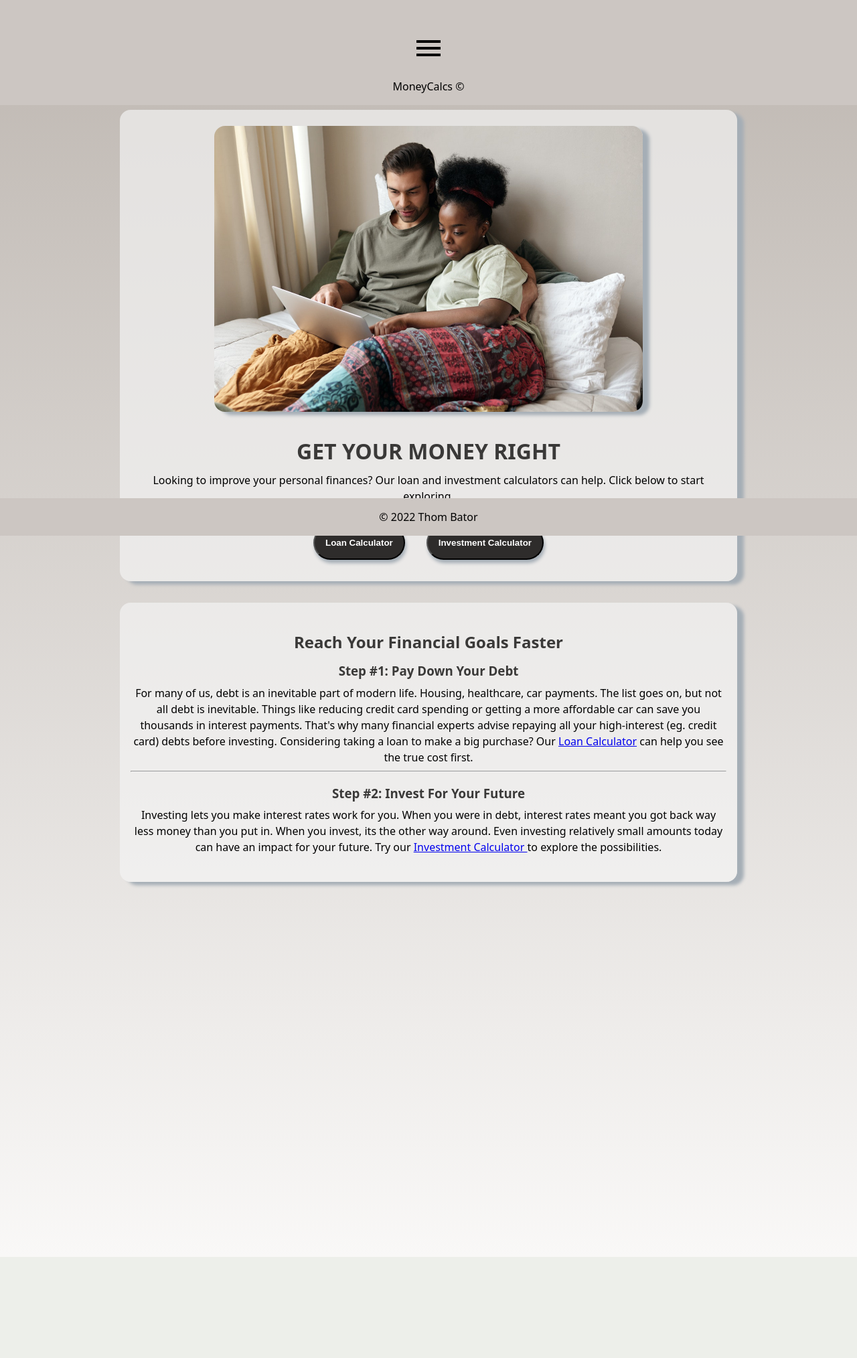
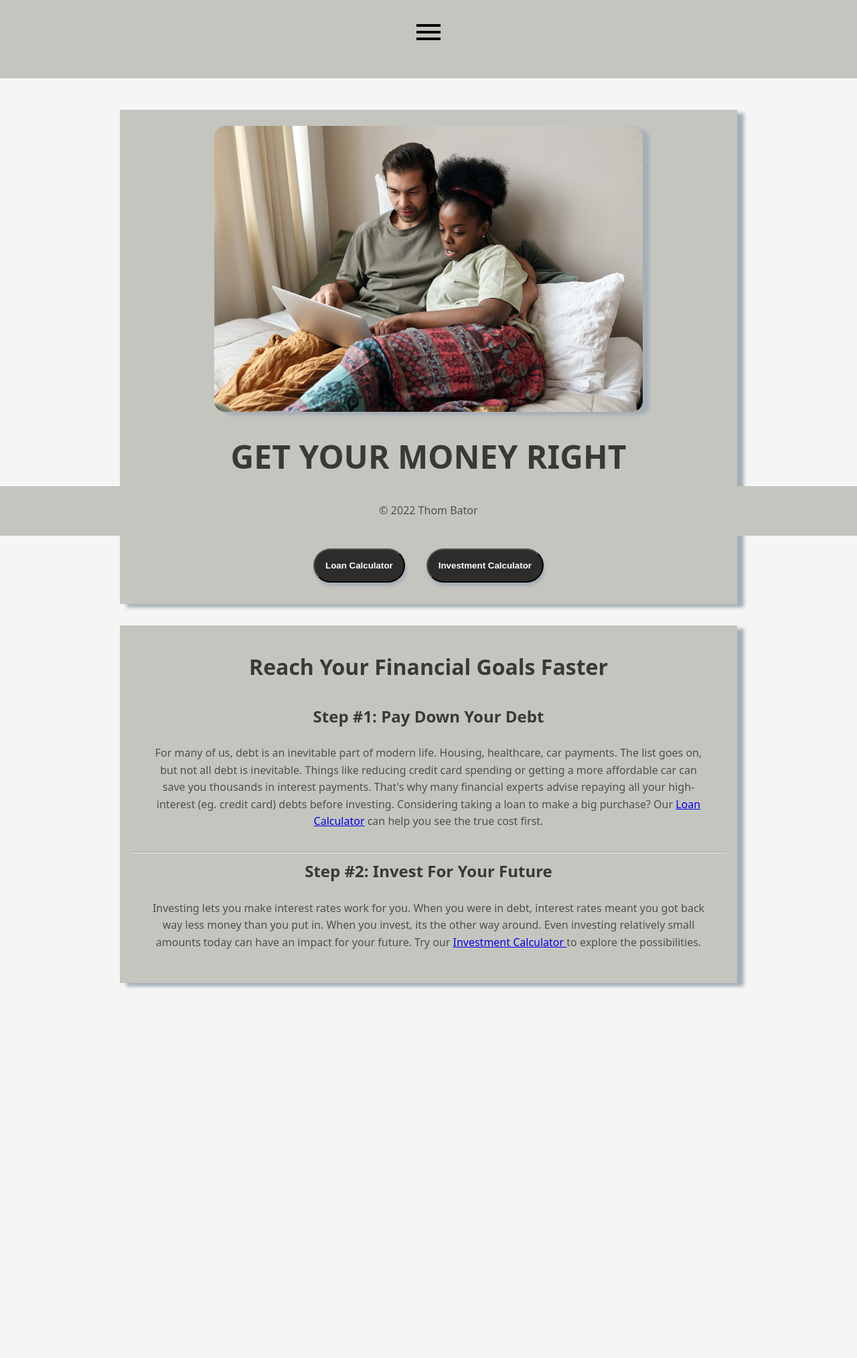
Before and after one commit to ThomBator/financial-calculators, a Flask app: page / in a window 1280 px wide. Shown: the whole page at 67% size. Before the commit the page ends 1877 px from the top, so only its background shows below. Run offline with Flask 2, Linux system fonts and the light colour scheme.

Commit message:
working on my css skills. Some elements are better but it is still not great. Will try a tailwind version too

```diff
--- a/fincalc/static/style.css
+++ b/fincalc/static/style.css
@@ -1,98 +1,117 @@
-
 /* Reset*/
-*, *::after, *::before {
+*,
+*::after,
+*::before {
   margin: 0;
   padding: 0;
   box-sizing: border-box;
   overflow-wrap: break-word;
   word-wrap: break-word;
   hyphens: manual;
-
 }
 /* Global Styles */
 body {
-
-    background-image: linear-gradient( hsl(28, 9%, 72%), #f9f8f7);
+  background-color: whitesmoke;
   padding-top: 9.75rem;
   padding-bottom: 30rem;
-    font-family: system-ui, -apple-system, BlinkMacSystemFont, 'Segoe UI', Roboto, Oxygen, Ubuntu, Cantarell, 'Open Sans', 'Helvetica Neue', sans-serif;
+  font-family: system-ui, -apple-system, BlinkMacSystemFont, "Segoe UI", Roboto,
+    Oxygen, Ubuntu, Cantarell, "Open Sans", "Helvetica Neue", sans-serif;
   text-align: center;
-    line-height: 0.25 rem;
 }
 
- header, main, .flash, nav ul, .hero, .mobileButtonDiv, footer p {
-
+header,
+main,
+.flash,
+nav ul,
+.hero,
+.mobileButtonDiv,
+footer p {
   max-width: 72%;
   margin: 0.5rem auto 0.5rem auto;
-
 }
 
 main {
   margin-bottom: 5rem;
 }
 
-.homeMain{
+.homeMain {
   margin-top: 2rem;
 }
 
-
 p {
-    line-height: 1.5;
+  color: #4f4e4e;
+  line-height: 1.6rem;
   font-weight: 400;
-    margin-bottom: 0.5rem;
+  margin-bottom: 2rem;
+  max-width: 60rem;
+  padding-left: 2rem;
+  padding-right: 2rem;
+  margin-left: auto;
+  margin-right: auto;
 }
 
-.sectionBG{
-    background-color: #f5f5f5aa;
-    box-shadow: 10px 5px 5px #a5aeb6 ;
-    padding: 1rem;
-    border-radius: 1rem;
-    transition: transform .2s;
+form {
+  font-size: 0.75rem;
+  color: #4f4e4e;
 }
 
-.sectionBG:hover {
-    transform: scale(1.01);
+.sectionBG {
+  background-color: #c5c5bf;
+  box-shadow: 10px 5px 5px #a5aeb6;
+  padding: 1rem;
+  border-radius: 0rem;
 }
 
 .images {
-   box-shadow: 10px 5px 5px #a5aeb6 ;
+  box-shadow: 10px 5px 5px #a5aeb6;
   border-radius: 1rem;
 }
-.heroP {
-    margin: 1rem 0rem 1rem 0rem;
-    font-weight: 500;
+
+h1 {
+  font-size: 3rem;
+  margin-bottom: 2rem;
 }
 
+h2 {
+  font-size: 2rem;
+  margin-bottom: 3rem;
+}
 
-h1, h2, h3 {
+h3 {
+  font-size: 1.5rem;
+  margin-bottom: 2rem;
+}
+
+h1,
+h2,
+h3 {
   line-height: 0.9;
 
-    color:#3a3938;
-    margin-bottom: 0.75rem;
+  color: #3a3938;
 }
 .mainPageSections {
   padding: 0.5 rem 0rem 0.5rem 0rem;
-    margin-bottom: 1.5rem;
+  margin-bottom: 1rem;
 }
 
-.headerText, img {
+.headerText,
+img {
   margin-top: 2rem;
   margin-bottom: 1rem;
 }
 
 .homeButtons {
-
   display: flex;
-        justify-content:  center;
+  justify-content: center;
   align-items: center;
   gap: 2rem;
   margin-top: 2rem;
-
 }
 
-.homeButtonsStyle, .calcButtonStyle {
-    background-color:#2e2c2b;
-    transition: transform .2s;
+.homeButtonsStyle,
+.calcButtonStyle {
+  background-color: #2e2c2b;
+  transition: transform 0.2s;
   color: white;
   font-weight: 700;
   padding: 1rem;
@@ -100,14 +119,11 @@
   box-shadow: 2px 5px 5px #a5aeb6;
 }
 
-
-.homeButtonsStyle:hover, .calcButtonStyle:hover {
-    background-color:  #7b7771;
+.homeButtonsStyle:hover,
+.calcButtonStyle:hover {
+  background-color: #7b7771;
   transform: scale(1.1);
 }
-
-
-
 
 em {
   font-style: italic;
@@ -125,24 +141,22 @@
 }
 
 /* global nav and footer styles*/
-nav, footer {
-    background-color: #ccc6c2;
-    padding: 0.5rem 0 0.5rem 0;
+nav,
+footer {
+  background-color: #c5c5bf;
+  padding: 1rem 0 1rem 0;
   z-index: 999;
 }
 
 nav li {
   list-style: none;
   margin-bottom: 0.25rem;
-
-
 }
 
 nav a {
   text-decoration: none;
   font-weight: 500;
   color: #3a3938;
-
 }
 
 nav li {
@@ -155,7 +169,6 @@
 
 nav a:hover {
   color: #7b7771;
-
 }
 
 nav {
@@ -177,17 +190,13 @@
   border: none;
 }
 
-.mobileNavToggleImg, .mobileButtonDiv, .mobileNavToggle{
-    border-radius: 50%;
-}
-
 .navDiv {
   display: inline;
 }
 
-
-
-
+.mobileButtonDiv {
+  margin-top: -1.5rem;
+}
 
 /* media queries */
 
@@ -198,9 +207,7 @@
 }
 
 @media screen and (min-width: 1300px) {
-
-
-    .header{
+  .header {
     display: flex;
     gap: 1rem;
   }
@@ -212,16 +219,14 @@
     flex: 1 1 0px;
   }
 
-    .mobileNavToggle, .mobileNav {
+  .mobileNavToggle,
+  .mobileNav {
     display: none;
   }
 
-
- .pcNav ul{
+  .pcNav ul {
     display: flex;
     justify-content: flex-start;
-
-
   }
 
   .pcNav li {
@@ -232,17 +237,12 @@
     display: flex;
     justify-content: center;
     gap: 5rem;
-
   }
-
-
-
 }
 
 /* end media queries */
 
 /* Main page styles */
-
 
 /* calculator form styles */
 
@@ -259,19 +259,19 @@
   border: 0.1rem solid #ccc;
   max-width: 6rem;
   padding: 0.25rem;
-    text-indent: .25rem;
+  text-indent: 0.25rem;
 }
 
-
-
-.calcInput input:hover, .calcInput select:hover, button:hover {
+.calcInput input:hover,
+.calcInput select:hover,
+button:hover {
   cursor: pointer;
 }
 
 .calcInput select {
   border-radius: 160rem;
   padding: 0.1rem;
-    text-indent: .25rem;
+  text-indent: 0.25rem;
 }
 
 .calcButtons {
@@ -303,7 +303,7 @@
 }
 .chart {
   width: 80%;
-    box-shadow: 10px 5px 5px #a5aeb6 ;
+  box-shadow: 10px 5px 5px #a5aeb6;
 }
 .horizontalRuleDiv {
   padding: 1rem 0rem 1rem 0rem;
@@ -313,6 +313,7 @@
   margin-top: 2rem;
 }
 
-#investResult, #loanResult{
+#investResult,
+#loanResult {
   padding-top: 10rem;
 }
--- a/fincalc/templates/base.html
+++ b/fincalc/templates/base.html
@@ -28,7 +28,6 @@
               alt=""
             />
           </button>
-          <p>MoneyCalcs &copy;</p>
         </div>
         <div class="pcNav">
           <ul class="pcNav">
@@ -53,9 +52,9 @@
           </ul>
         </div>
       </div>
+    </nav>
+    <!--Mobile menu button-->
 
-      <!--Mobile menu button-->
-    </nav>
     {% for message in get_flashed_messages() %}
     <div id="flash" class="flash">
       {{message}}
--- a/fincalc/templates/index.html
+++ b/fincalc/templates/index.html
@@ -42,7 +42,7 @@
   </section>
   <section class="mainPageSections">
     <h3>Step #1: Pay Down Your Debt</h3>
-    <p>
+    <p class="mainPageP">
       For many of us, debt is an inevitable part of modern life. Housing,
       healthcare, car payments. The list goes on, but not all debt is
       inevitable. Things like reducing credit card spending or getting a more
@@ -59,7 +59,7 @@
 
   <section class="mainPageSections">
     <h3>Step #2: Invest For Your Future</h3>
-    <p>
+    <p class="mainPageP">
       Investing lets you make interest rates work for you. When you were in
       debt, interest rates meant you got back way less money than you put in.
       When you invest, its the other way around. Even investing relatively small
```
Lines whose indentation alone changed are shown as unchanged.
